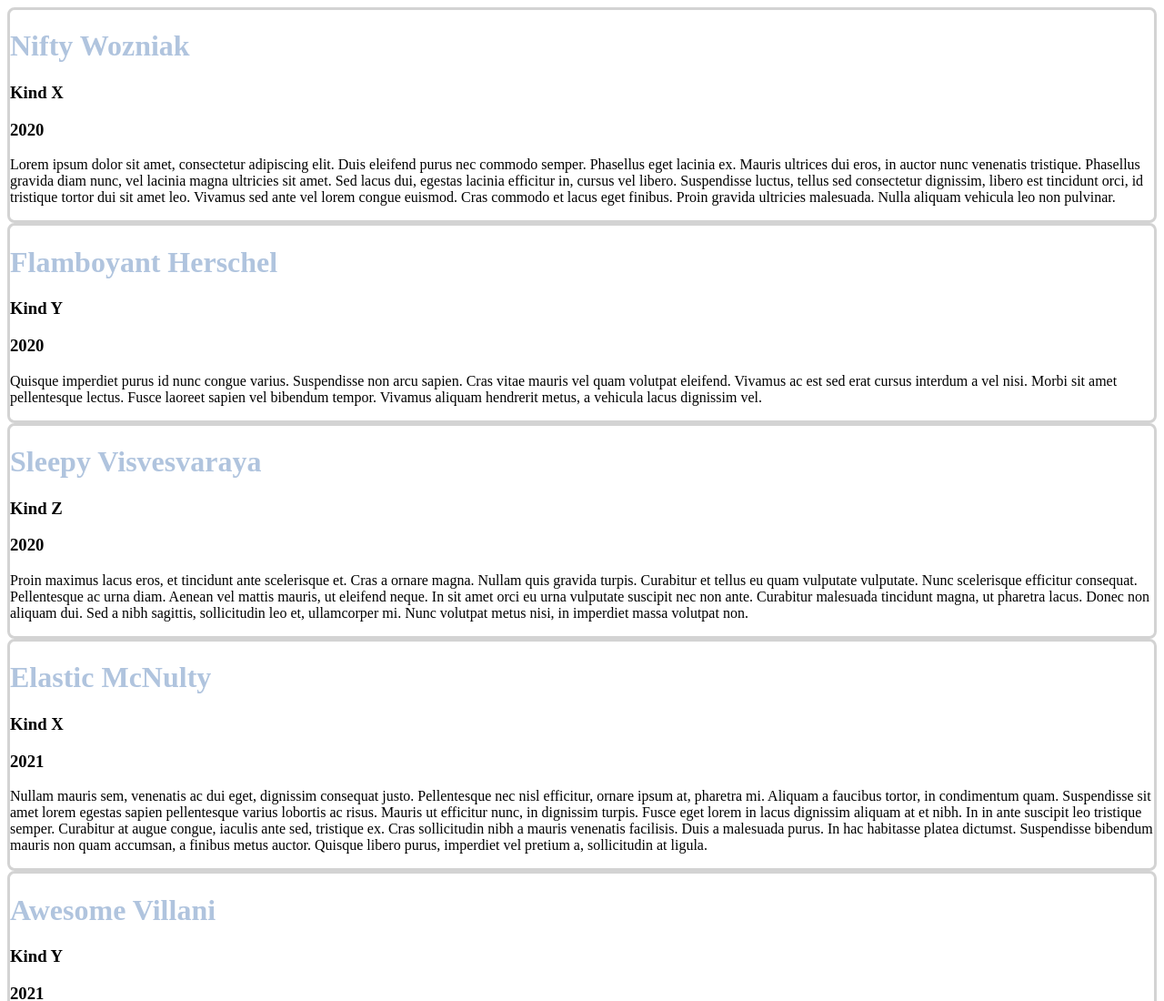
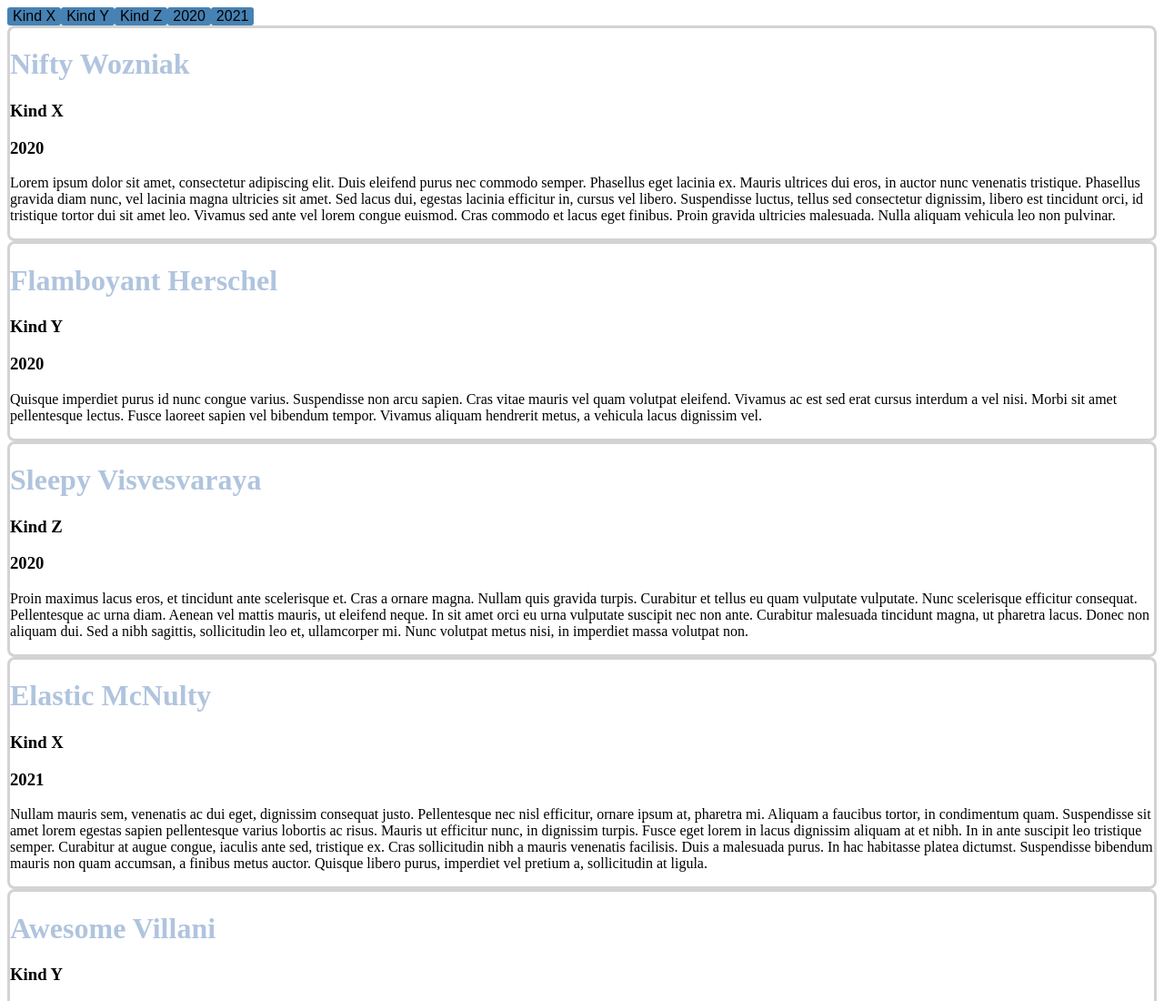
Before and after one commit to jmrv/demo_projects, a plain HTML site: page index.html in a window 1280 px wide. Shown: the top 1100 px of the page at 91% size. Drawn offline with Linux system fonts and the light colour scheme.

Commit message:
Add selector buttons

```diff
--- a/app.js
+++ b/app.js
@@ -40,6 +40,55 @@ const projects = [
 const render = () => {
   var container = document.getElementById("root");
 
+  const kinds = new Set(projects.map(p => p.kind));
+  const years = new Set(projects.map(p => p.year));
+  const filters = new Set(kinds);
+  years.forEach( y => filters.add(y) );
+
+  const buttonID = (key, value) => [key, value].join(" ").replaceAll(" ", "-");
+  const projectID = i => `project-${i}`;
+
+  function addButton(key, value) {
+    const button = document.createElement("button");
+
+    button.id = buttonID(key, value);
+    button.classList.add("button", "checked");
+    button.innerHTML = value;
+    button.onclick = () => toggleButton(key, value);
+
+    container.appendChild(button);
+  }
+
+  function toggleButton(key, value) {
+    const id = buttonID(key, value);
+    const button = document.getElementById(id);
+    const turnOff = filters.has(value);
+
+    turnOff ? filters.delete(value) : filters.add(value);
+    button.classList.remove( turnOff ? "checked" : "unchecked" );
+    button.classList.add( turnOff ? "unchecked" : "checked" );
+
+    showOrHideProjects();
+  }
+
+  function showOrHideProjects() {
+    projects.forEach( (project, i) => {
+      const card = document.getElementById(projectID(i));
+      const visible = filters.has(project.kind) && filters.has(project.year);
+
+      if (visible) {
+        card.classList.remove("hidden");
+      } else {
+        card.classList.add("hidden");
+      }
+    })
+  }
+
+  function renderButtons() {
+    kinds.forEach( k => addButton("kind", k) );
+    years.forEach( y => addButton("year", y) );
+  }
+
   function addCardElement(card, kind, content) {
     let element = document.createElement(kind);
     element.innerHTML = content;
@@ -47,9 +96,9 @@ const render = () => {
   }
 
   function addCard(project, i) {
-    project = projects[i];
-    card = document.createElement("div");
-    card.setAttribute("id", `project-${i}`);
+    var project = projects[i];
+    var card = document.createElement("div");
+    card.setAttribute("id", projectID(i));
     card.setAttribute("class", "card");
 
     addCardElement(card, "h1", project["name"]);
@@ -62,7 +111,9 @@ const render = () => {
 
   function renderProjects() {
     projects.forEach( (project, i) => addCard(project, i) );
+    showOrHideProjects();
   }
 
+  renderButtons();
   renderProjects();
 };
--- a/styles.css
+++ b/styles.css
@@ -7,3 +7,23 @@ h1 {
   border-color: lightgrey;
   border-radius: 8px;
 }
+
+.hidden {
+  display: none;
+}
+
+.button {
+  color: black;
+  text-align: center;
+  font-size: 16px;
+  border-radius: 3px;
+  border: 1px;
+}
+
+.checked {
+  background-color: steelblue;
+}
+
+.unchecked {
+  background-color: lightgray;
+}
```
